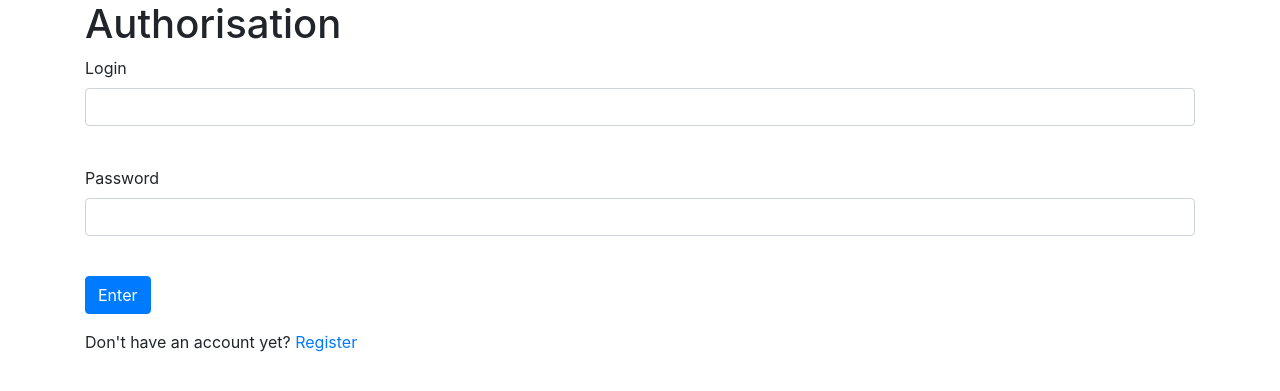
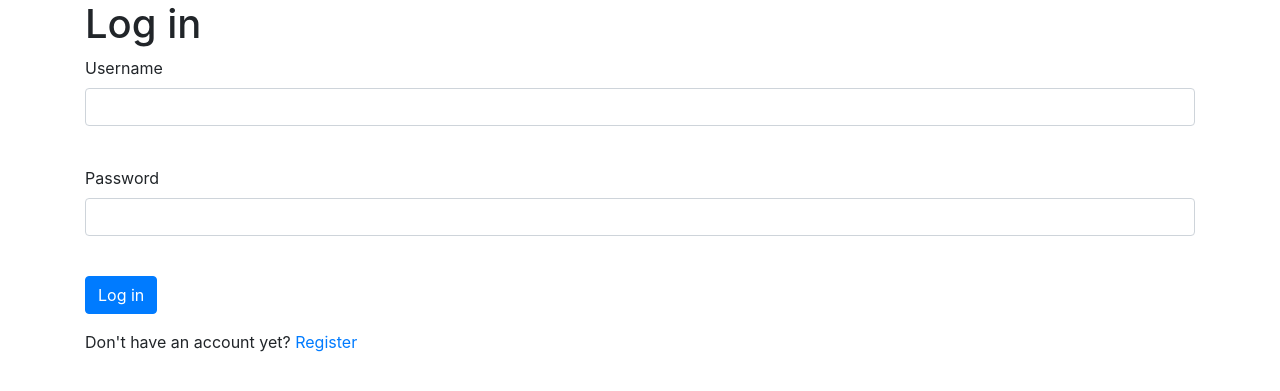
Before and after one commit to Tim-977/Real-Time-Translate, a Flask app: page /login in a window 1280 px wide. Shown: the part 56-447 px from the top of the page. Run offline with Flask 3, Linux system fonts and the light colour scheme; some libraries are stand-ins or nearby versions.

Commit message:
Finished authorisation pages - Added username and password check

```diff
--- a/main.py
+++ b/main.py
@@ -6,21 +6,24 @@ from wtforms.validators import DataRequired, EqualTo
 from data import db_session
 from data.users import User
 
+# TODO:
+# ~~ Separate authorisation redirection (login after authorisation)
+
 app = Flask(__name__)
 
 app.config['SECRET_KEY'] = 'yandexlyceum_secret_key'
 
 
 class LoginForm(FlaskForm):
-    username = StringField('Login', validators=[DataRequired()])
+    username = StringField('Username', validators=[DataRequired()])
     password = PasswordField('Password', validators=[DataRequired()])
-    submit = SubmitField('Enter')
+    submit = SubmitField('Log in')
 
 class RegisterForm(FlaskForm):
-    username = StringField('Login', validators=[DataRequired()])
+    username = StringField('Username', validators=[DataRequired()])
     password_1 = PasswordField('Create Password', validators=[DataRequired()])
     password_2 = PasswordField('Repeat the Password', validators=[DataRequired(), EqualTo('password_1', message='Passwords must match')])
-    submit = SubmitField('Enter')
+    submit = SubmitField('Register')
 
 
 @app.route('/')
@@ -31,8 +34,7 @@ def start():
 def session_test():
     visits_count = session.get('visits_count', 0)
     session['visits_count'] = visits_count + 1
-    return make_response(
-        f"Вы пришли на эту страницу {visits_count + 1} раз")
+    return make_response(f"Вы пришли на эту страницу {visits_count + 1} раз")
 
 @app.route('/login', methods=['GET', 'POST'])
 def login():
@@ -42,7 +44,20 @@ def login():
     if form.validate_on_submit():
         username = request.form['username']
         password = request.form['password']
-        print(username, password)
+        # <user--check>
+        db_session.global_init("db/blogs.db")
+        db_sess = db_session.create_session()
+        #if db_sess.query(User).filter(User.name == username).all():
+        #    print(f'User already exists: {username}')
+        #    return render_template('login.html', title='Login Failed', form=form, message="Неверный пароль")
+        user = db_sess.query(User).filter(User.name == username).first()
+        if user and user.password == password:
+            # login successful
+            return redirect('/success')
+        else:
+            # login failed
+            return render_template('login.html', title='Login Failed', form=form, message="Неверный логин или пароль")
+        # </user--check>
         return redirect('/success')
     return render_template('login.html', title='Authorisation', form=form)
 
@@ -59,7 +74,7 @@ def register():
         db_sess = db_session.create_session()
         if db_sess.query(User).filter(User.name == username).all():
             print(f'User already exists: {username}')
-            return render_template('register.html', title='AAAA', form=form, message="Такой пользователь уже есть")
+            return render_template('register.html', title='Registration failed', form=form, message="Такой пользователь уже есть")
         # <--------db-------->
         user = User()
         user.name = username
--- a/templates/login.html
+++ b/templates/login.html
@@ -1,9 +1,14 @@
 {% extends "base.html" %}
 
 {% block content %}
-<h1>Authorisation</h1>
+<h1>Log in</h1>
 <form action="" method="post" novalidate>
     {{ form.hidden_tag() }}
+    {% if message %}
+    <div class="alert alert-danger" role="alert">
+        {{ message }}
+    </div>
+    {% endif %}
     <p>
         {{ form.username.label }}<br>
         {{ form.username(class="form-control") }}<br>
--- a/templates/register.html
+++ b/templates/register.html
@@ -1,7 +1,7 @@
 {% extends "base.html" %}
 
 {% block content %}
-<h1>Authorisation</h1>
+<h1>Registration</h1>
 <form action="" method="post" novalidate>
     {{ form.hidden_tag() }}
     {% if message %}
```
Also changed, not shown: db/blogs.db.
